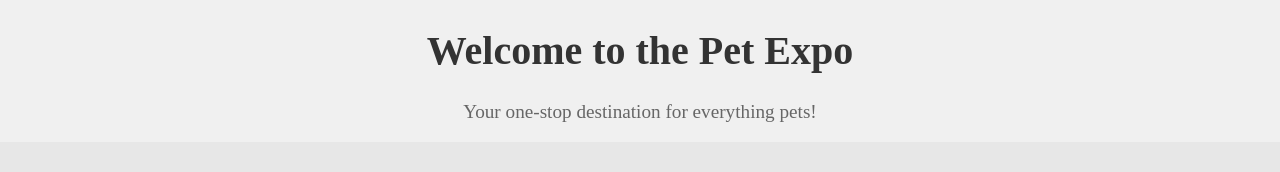
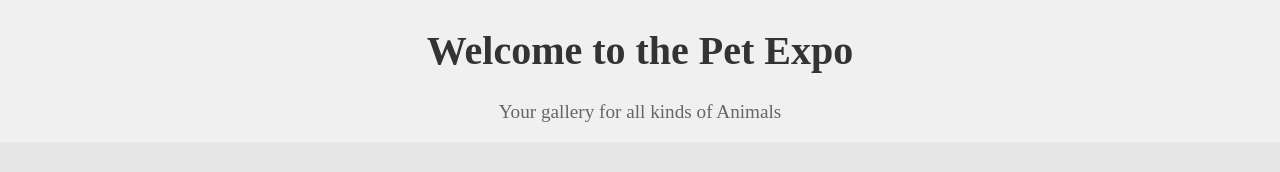
Before and after one commit to Erson-Lala/CodeVider_Front, a React (Create React App) app: page / in a window 1280 px wide. Shown: the top 172 px of the page. Built offline with nearby package versions, Linux system fonts and the light colour scheme.

Commit message:
Fixed Paragraph

```diff
--- a/src/components/HomePage/HomePage.jsx
+++ b/src/components/HomePage/HomePage.jsx
@@ -9,7 +9,7 @@ const HomePage = () => {
         <div className="home-page">
             <div className="hero">
                 <h1>Welcome to the Pet Expo</h1>
-                <p>Your one-stop destination for everything pets!</p>
+                <p>Your gallery for all kinds of Animals</p>
             </div>
             <div className="circular-menu">
                 <div className="menu-center">Menu</div>
```
